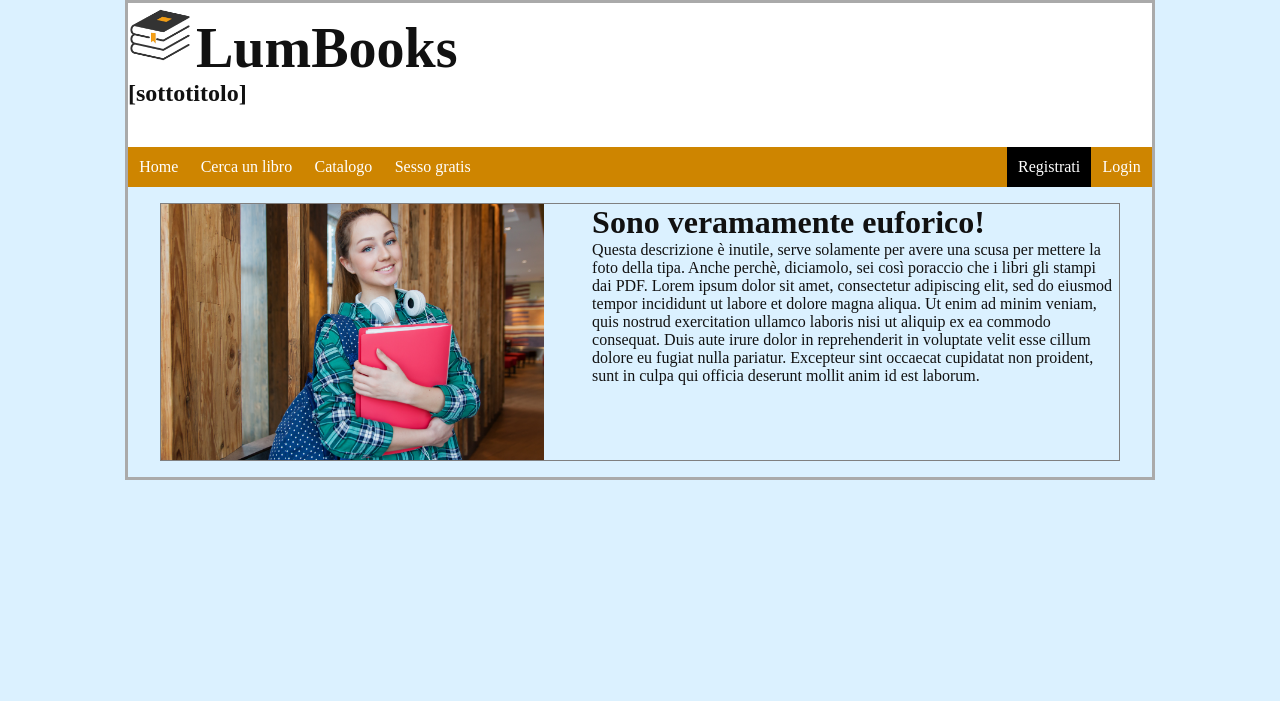
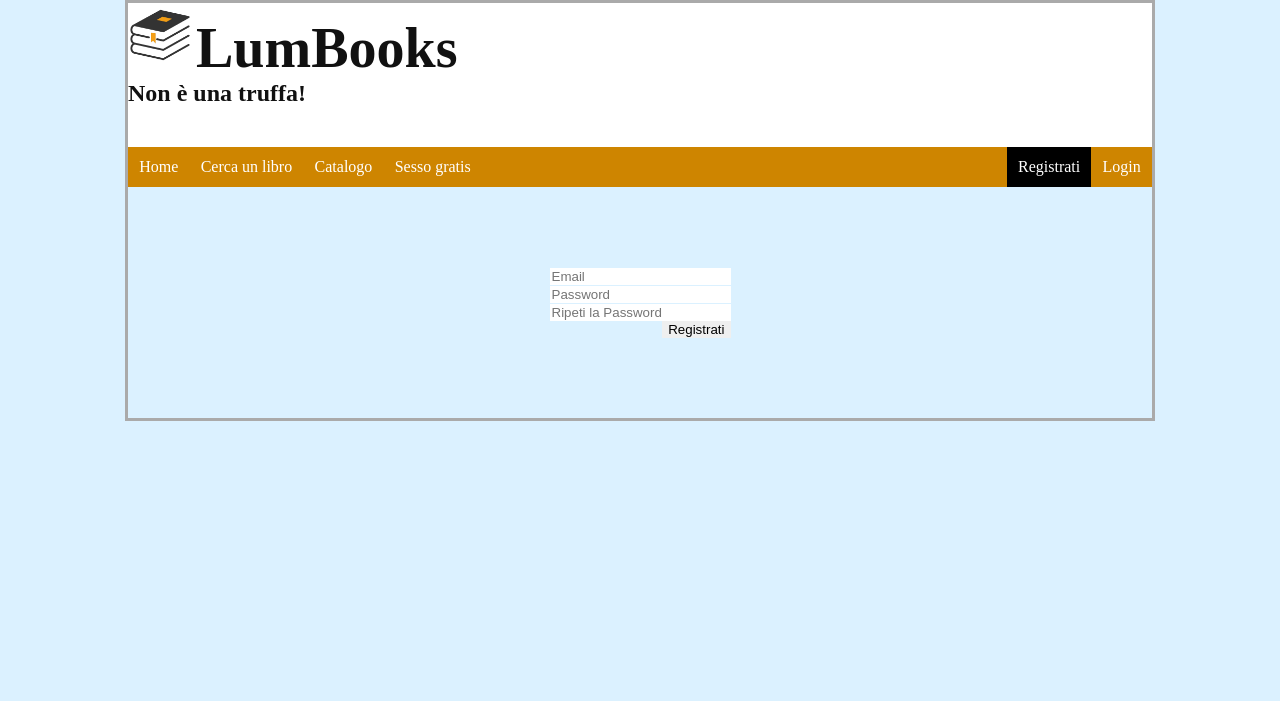
Before and after one commit to ElenaPontecchiani/LumBooks, a PHP site: page /php/Registrati.php in a window 1280 px wide. Shown: the top 701 px of the page. Run offline with PHP 8.4, Linux system fonts and the light colour scheme.

Commit message:
pulito un po' i file, fatto il file di registrazione

```diff
--- a/HTML/header.html
+++ b/HTML/header.html
@@ -1,16 +1,9 @@
 <header>
     <div id="left_header">
-      <img src="../images/logo.jpg" id="logo_lumbooks" alt="lumbooks logo"/>
-      <a href="Home.html"><h1>LumBooks</h1></a>
-      <h2>[sottotitolo]</h2>
+      <a href="Home.php">
+        <img src="../images/logo.jpg" id="logo_lumbooks" alt="lumbooks logo"/>
+        <h1>LumBooks</h1></a>
+        <h2>Non è una truffa!
+      </h2>
     </div>
-    <!--<div id ="right_header">
-      <form>
-        <input type="email" id="input_email" placeholder="email"/>
-        <input type="password" id="input_password" placeholder="password"/>
-        <input type="submit" id="button_submit" value="Login" />
-        <a href="register.html"><button id="button_register">Register</button></a>
-        <a href="cart.html"><img src="../images/cart.png" id="logo_cart" alt="cart logo"/></a>
-      </form>
-    </div>-->
   </header>
--- a/css/login.css
+++ b/css/login.css
@@ -1,16 +1,16 @@
 @import url("style.css");
 
-.centerBox{
+.outerBox{
   padding: 30px;
   text-align: center;
 }
 
-#loginForm{
+.innerBox{
   display: inline-block;
   padding: 3.12em;
 }
 
-#loginSubmit{
+#loginSubmit, #registerSubmit{
   float: right;
 }
 
--- a/css/style.css
+++ b/css/style.css
@@ -39,3 +39,7 @@ a{
   margin: 1em 2em;
   border: 0.1em solid grey;
 }
+
+.hidden{
+  visibility: hidden;
+}
--- a/php/Registrati.php
+++ b/php/Registrati.php
@@ -10,7 +10,7 @@
 	<meta name="language" content="italian it" />
 	<meta name="author" content="" /> <!-- da fare -->
 	<link rel="stylesheet" href="https://cdnjs.cloudflare.com/ajax/libs/font-awesome/4.7.0/css/font-awesome.min.css">
-	<link rel="stylesheet" type="text/css" href="../css/style.css" /> <!-- da fare -->
+	<link rel="stylesheet" type="text/css" href="../css/login.css" /> <!-- da fare -->
   <link rel="stylesheet" type="text/css"  href="../css/" media="screen and (max-width:768px)" /> <!-- schermi piccoli --> <!-- da fare -->
   <link rel="stylesheet" type="text/css" href="../css/" media="print" /> <!-- da fare -->
 </head>
@@ -20,19 +20,17 @@
     include '../php/navbar.php';
     include '../HTML/footer.html';
 	?>
-<div class="infobox">
-	<div>
-		<h1>Sono veramamente euforico!</h1>
-		<p>	Questa descrizione &egrave; inutile, serve solamente per avere una scusa per mettere la foto
-				della tipa. Anche perch&egrave;, diciamolo, sei cos&igrave; poraccio che i libri gli stampi dai PDF.
-				Lorem ipsum dolor sit amet, consectetur adipiscing elit, sed do eiusmod tempor incididunt
-				ut labore et dolore magna aliqua. Ut enim ad minim veniam, quis nostrud exercitation ullamco
-				laboris nisi ut aliquip ex ea commodo consequat. Duis aute irure dolor in reprehenderit in
-				voluptate velit esse cillum dolore eu fugiat nulla pariatur. Excepteur sint occaecat cupidatat
-				non proident, sunt in culpa qui officia deserunt mollit anim id est laborum.
-		</p>
-	</div>
-	<img src="../images/student.jpg" id="student"/>
+  <div id="registerBox" class="outerBox">
+    <form id="registerForm" class="innerBox">
+      <input type="email" id="registerEmail" placeholder="Email" />
+      <br/>
+      <input type="password" id="registerPwd" placeholder="Password" />
+      <br/>
+      <input type="password" id="repeatPwd" placeholder="Ripeti la Password" />
+      <br />
+      <input type="submit" id="registerSubmit" value="Registrati"/>
+    </form>
+  </div>
 </div>
 </body>
 </html>
```
Also changed, not shown: php/Login.php (+5 -8 lines).
